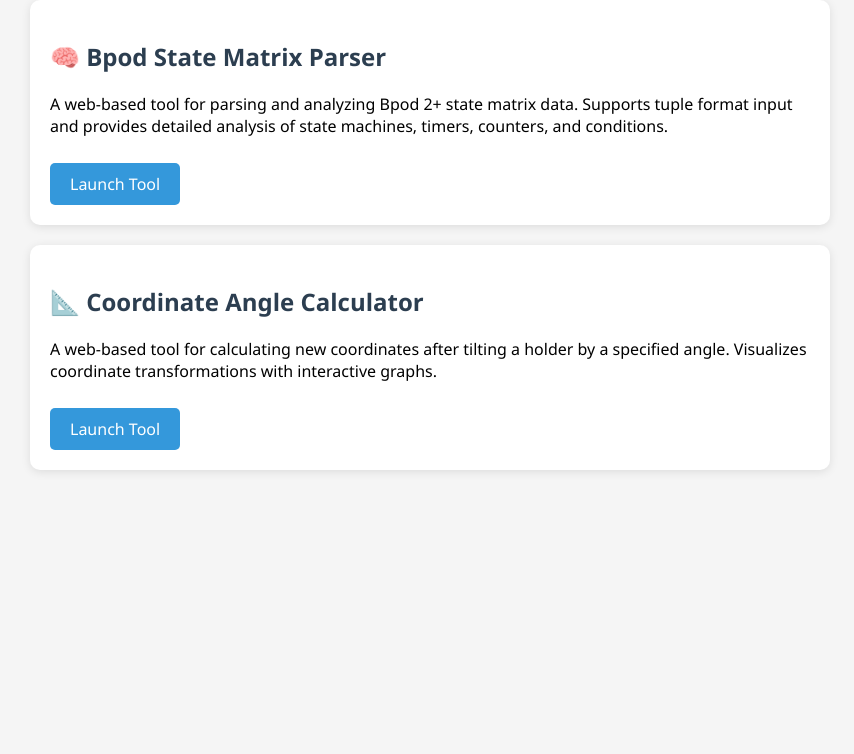
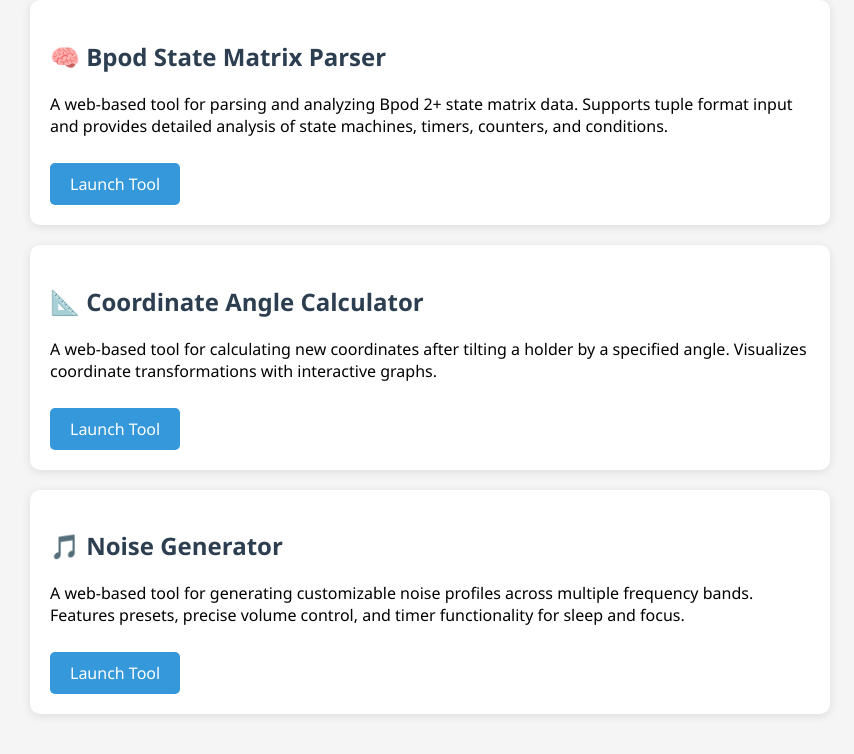
Before and after one commit to MathiasMahn/utilities, a plain HTML site: page index.html in a window 1280 px wide. Shown: the part 156-910 px from the top of the page, without its empty margins (210-1064 px from the left). Before the commit the page ends 800 px from the top, so only its background shows below. Drawn offline with Linux system fonts and the light colour scheme.

Commit message:
noise generator card

```diff
--- a/index.html
+++ b/index.html
@@ -46,6 +46,12 @@
         <p>A web-based tool for calculating new coordinates after tilting a holder by a specified angle. Visualizes coordinate transformations with interactive graphs.</p>
         <a href="./coordinate_angle_calculator/">Launch Tool</a>
     </div>
+
+    <div class="tool-card">
+        <h2>🎵 Noise Generator</h2>
+        <p>A web-based tool for generating customizable noise profiles across multiple frequency bands. Features presets, precise volume control, and timer functionality for sleep and focus.</p>
+        <a href="./noise_generator/">Launch Tool</a>
+    </div>
     <!-- Add more tools here as you create them -->
 
 </body>
```
